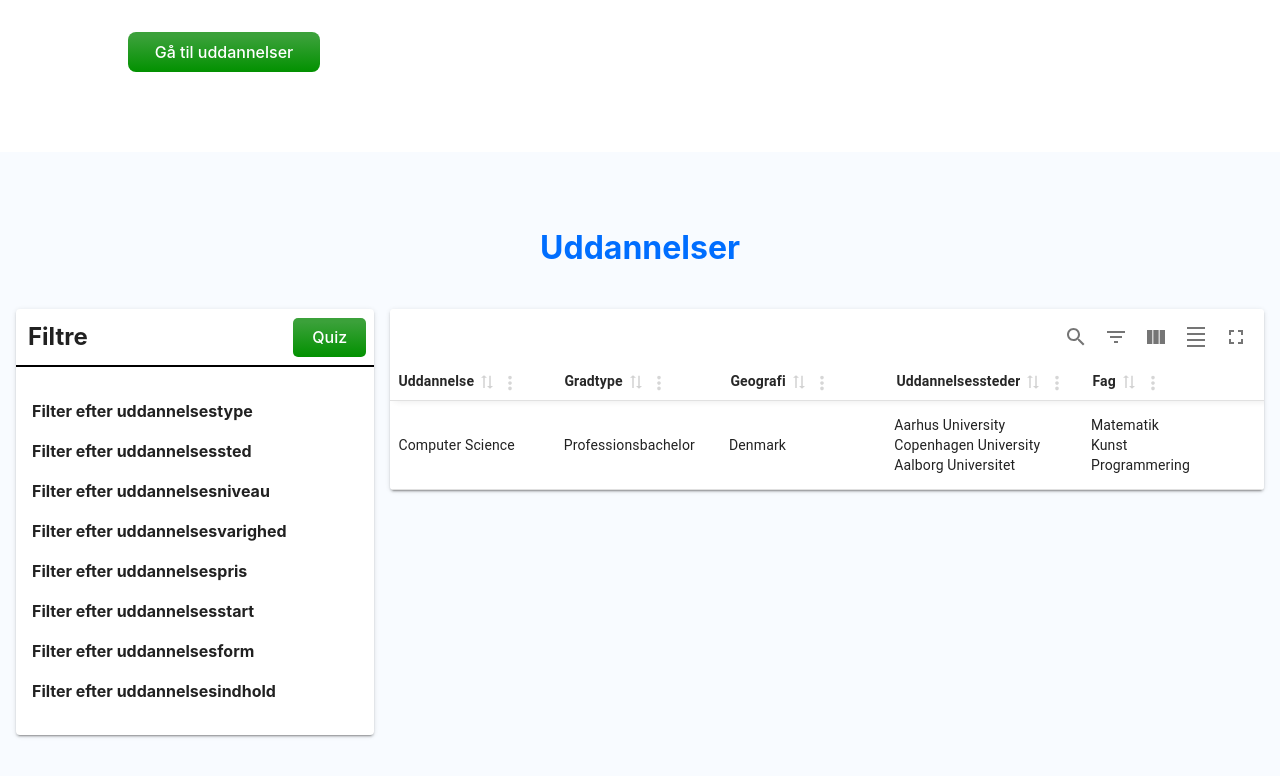
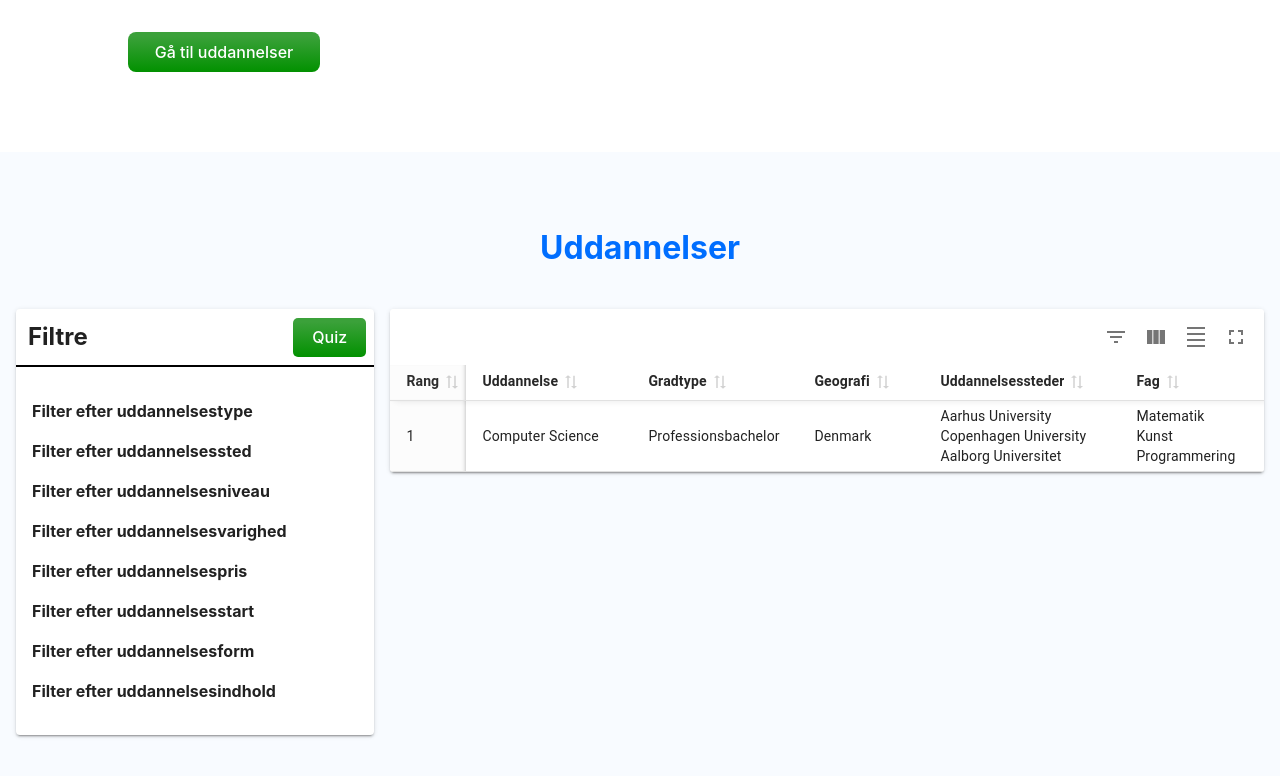
Before and after one commit to P2-API/Education-Platform, a React (Vite) app: page / in a window 1280 px wide. Shown: the part 616-1392 px from the top of the page. Built offline with nearby package versions, Linux system fonts and the light colour scheme.

Commit message:
small change

```diff
--- a/Frontend/components/DataTable.tsx
+++ b/Frontend/components/DataTable.tsx
@@ -1,14 +1,12 @@
-import React, { useMemo, useRef, useState } from "react";
+import { useMemo, useRef } from "react";
 import { Uddannelse } from "../../src/types";
 import {
   MaterialReactTable,
   useMaterialReactTable,
   type MRT_ColumnDef,
-  type MRT_SortingState,
   type MRT_RowVirtualizer,
   MRT_Row,
 } from "material-react-table";
-import Chip from "@mui/material/Chip";
 
 const MaterialReactDataTable = () => {
 
@@ -16,6 +14,11 @@ const MaterialReactDataTable = () => {
 
   const columns: MRT_ColumnDef<Uddannelse>[] = useMemo(
     () => [
+      {
+        accessorKey: "rank",
+        header: "Rang", // Change to your language's translation for "Rang"
+        size: 60,
+      },
       {
         accessorKey: "title",
         header: "Uddannelse", // Change to your language's translation for "Uddannelse"
@@ -31,17 +34,18 @@ const MaterialReactDataTable = () => {
       {
         accessorKey: "geography",
         header: "Geografi", // Change to your language's translation for "geography"
-        size: 150,
+        size: 110,
       },
       {
         accessorKey: "institutions",
         header: "Uddannelsessteder",
         Cell: ({ row }: { row: MRT_Row<Uddannelse> }) => {
           const institutions: string[] = row.original.institutions; // Access the institutions data from row.original
+          console.log("institutions", institutions)
           return (
             <ul style={{ padding: 0, overflowY: "scroll", width: "250px", justifyContent: "center", height: "60px", scrollbarWidth: "thin" }}>
               {institutions.map((institution: string) => (
-                <p className="" style={{ cursor: "default", margin: 0, fontSize: "1em", textDecoration: "none", fontWeight: "normal" }} key={institution}>{institution}</p>
+                <p className="noselect" style={{ cursor: "default", margin: 0, fontSize: "1em", textDecoration: "none", fontWeight: "normal" }} key={institution}>{institution}</p>
               ))}
             </ul>
           );
@@ -50,6 +54,7 @@ const MaterialReactDataTable = () => {
       {
         accessorKey: "subjects",
         header: "Fag", // Change to your language's translation for "subjects"
+        size: 130,
         Cell: ({ row }: { row: MRT_Row<Uddannelse> }) => {
           const subjects: string[] = row.original.subjects.map((subject) => subject.title)
           console.log("subjects", subjects)
@@ -65,13 +70,32 @@ const MaterialReactDataTable = () => {
       {
         accessorKey: "industries",
         header: "Brancher", // Change to your language's translation for "subjects"
+        size: 130,
         Cell: ({ row }: { row: MRT_Row<Uddannelse> }) => {
           const industries: string[] = row.original.industries.map((industry) => industry.title)
           console.log("subjects", industries)
           return (
             <ul style={{ padding: 0, overflowY: "scroll", width: "250px", justifyContent: "center", height: "60px", scrollbarWidth: "thin" }}>
               {industries.map((industry: string) => (
-                <p className="noselect" style={{ cursor: "default", margin: 0, fontSize: "1em", textDecoration: "none" }} key={industry}>{industry}</p>
+                <p className="noselect" style={{ cursor: "default", margin: 0, fontSize: "1em", textDecoration: "none", fontWeight: "normal" }} key={industry}>{industry}</p>
+              ))}
+            </ul>
+          );
+        }
+      },
+      {
+        accessorKey: "hours",
+        header: "Undervisningsfordeling",
+        size: 180,
+        Cell: ({ row }: { row: MRT_Row<Uddannelse> }) => {
+          const hoursTitles: string[] = ["Forelæsninger", "Klasse/Gruppearbejde", "Med vejledning"];
+          const hoursNumbers: number[] = Object.values(row.original.hours);
+          console.log("hoursNumbers", hoursNumbers)
+          console.log("hoursTitles", hoursTitles)
+          return (
+            <ul style={{ padding: 0, overflowY: "scroll", width: "250px", justifyContent: "center", height: "60px", scrollbarWidth: "thin" }}>
+              {hoursTitles.map((title: string, index: number) => (
+                <p className="noselect" style={{ cursor: "default", margin: 0, fontSize: "1em", textDecoration: "none", fontWeight: "normal" }} key={title}>{title}: {hoursNumbers[index]}%</p>
               ))}
             </ul>
           );
@@ -84,6 +108,7 @@ const MaterialReactDataTable = () => {
 
   const data: Uddannelse[] = [
     {
+      rank: 1,
       title: "Computer Science",
       degree_type: "Professionsbachelor",
       geography: "Denmark",
@@ -117,9 +142,9 @@ const MaterialReactDataTable = () => {
         },
       ],
       hours: {
-        with_many_students: 20,
-        with_few_students: 25,
-        with_supervision: 30,
+        with_many_students: 30,
+        with_few_students: 60,
+        with_supervision: 10,
       },
       student_feedback: {
         social_environment: 4.5,
@@ -194,7 +219,6 @@ const MaterialReactDataTable = () => {
     },
   ];
 
-  const [sorting, setSorting] = useState<MRT_SortingState>([]);
   const rowVirtualizerInstanceRef = useRef<MRT_RowVirtualizer>(null);
 
   const table = useMaterialReactTable({
@@ -202,17 +226,25 @@ const MaterialReactDataTable = () => {
     data, //10,000 rows
     enableBottomToolbar: false,
     enableColumnResizing: false,
+    enableGlobalFilter: false,
     enableColumnVirtualization: true,
     enablePagination: false,
+    enableStickyHeader: true,
+    enableSorting: true,
     enableColumnPinning: true,
-    initialState: { density: "compact" },
+    enableColumnActions: false,
+    initialState: {
+      density: "compact",
+      columnPinning: { left: ["rank"] },
+
+    },
     enableRowVirtualization: true,
-    muiTableContainerProps: { sx: { maxHeight: "600px" } },
-    muiTableBodyCellProps: { sx: { padding: 0, paddingLeft: "0.5rem", } },
-    onSortingChange: setSorting,
+    muiTableBodyCellProps: { sx: { padding: 0, paddingLeft: "1rem", height: "70px" } },
+    muiTableHeadCellProps: { sx: { padding: 0, paddingLeft: "1rem" } },
     rowVirtualizerInstanceRef, //optional
     rowVirtualizerOptions: { overscan: 5 }, //optionally customize the row virtualizer
     columnVirtualizerOptions: { overscan: 2 }, //optionally customize the column virtualizer
+
   });
 
   return <MaterialReactTable table={table} />;
--- a/Frontend/pages/QuizSection.tsx
+++ b/Frontend/pages/QuizSection.tsx
@@ -187,6 +187,8 @@ const QuizModal: React.FC<QuizModalProperties> = ({ isModalOpen, setIsModalOpen
                 <Box height={"100%"}>
                     <Box sx={{ ...style, display: 'flex', justifyContent: 'center', alignItems: 'center', padding: 0, height: "500px" }}>
                         <div style={{ height: "100%" }}>
+                            <button className="red-button" style={{ borderRadius: 5, position: "absolute", top: 10, left: 10 }} onClick={() => setIsModalOpen(false)}>Luk quiz</button>
+
                             <div style={{ textAlign: "center", padding: "4em", paddingTop: 0, paddingBottom: 0, height: "70%", alignItems: "center", display: "flex", flexDirection: "column", justifyContent: "center" }}>
                                 <Typography id="modal-modal-title" variant="h3" component="h2">
                                     UddannelsesQuiz
@@ -208,13 +210,14 @@ const QuizModal: React.FC<QuizModalProperties> = ({ isModalOpen, setIsModalOpen
                                     valueLabelDisplay="auto"
                                 />
                                 <div style={{ display: 'flex', gap: '2em', justifyContent: 'center' }}>
-                                    <Button onClick={HandlePrevQuestion} disabled={currentQuestionIndex == 0}>
+                                    <Button variant='contained' onClick={HandlePrevQuestion} disabled={currentQuestionIndex == 0}>
                                         Tilbage
                                     </Button>
-                                    <Button onClick={HandleNextQuestion}>
-                                        Næste
+                                    <Button variant='contained' onClick={HandleNextQuestion}>
+                                        {currentQuestionIndex === questions.length - 1 ? 'Afslut quiz' : 'Næste'}
                                     </Button>
                                 </div>
+
                             </div>
                             <LinearProgressWithLabel sx={{ marginTop: "5em" }} value={getProgress()} />
 
--- a/src/index.css
+++ b/src/index.css
@@ -46,6 +46,19 @@ body {
   cursor: pointer;
 }
 
+.red-button {
+  background: linear-gradient(180deg, rgb(209, 41, 41) 10%, #c00808 100%);
+  border-radius: 0.5em;
+  border: none;
+  padding: 0.6em 1.2em;
+  font-size: 1em;
+  font-weight: 500;
+  font-family: inherit;
+  color: #ffffff;
+  cursor: pointer;
+}
+
+
 .text-color-blue {
   color: #006eff;
 }
@@ -58,6 +71,14 @@ body {
 .primary-button:active {
   scale: 0.99;
 
+}
+
+.red-button:hover {
+  background: linear-gradient(180deg, rgb(153, 39, 39) 10%, #9a0707 100%);
+}
+
+.red-button:active {
+  scale: 0.99;
 }
 
 
--- a/src/types.ts
+++ b/src/types.ts
@@ -106,9 +106,6 @@ export type Uddannelse = {
             night_and_evening_shifts: number;
         };
         working_hours: number; // quiz
-        job_importance: { // quiz
-            [key: string]: string;
-        };
         job_skills: {
             [key: string]: string;
         };
```
